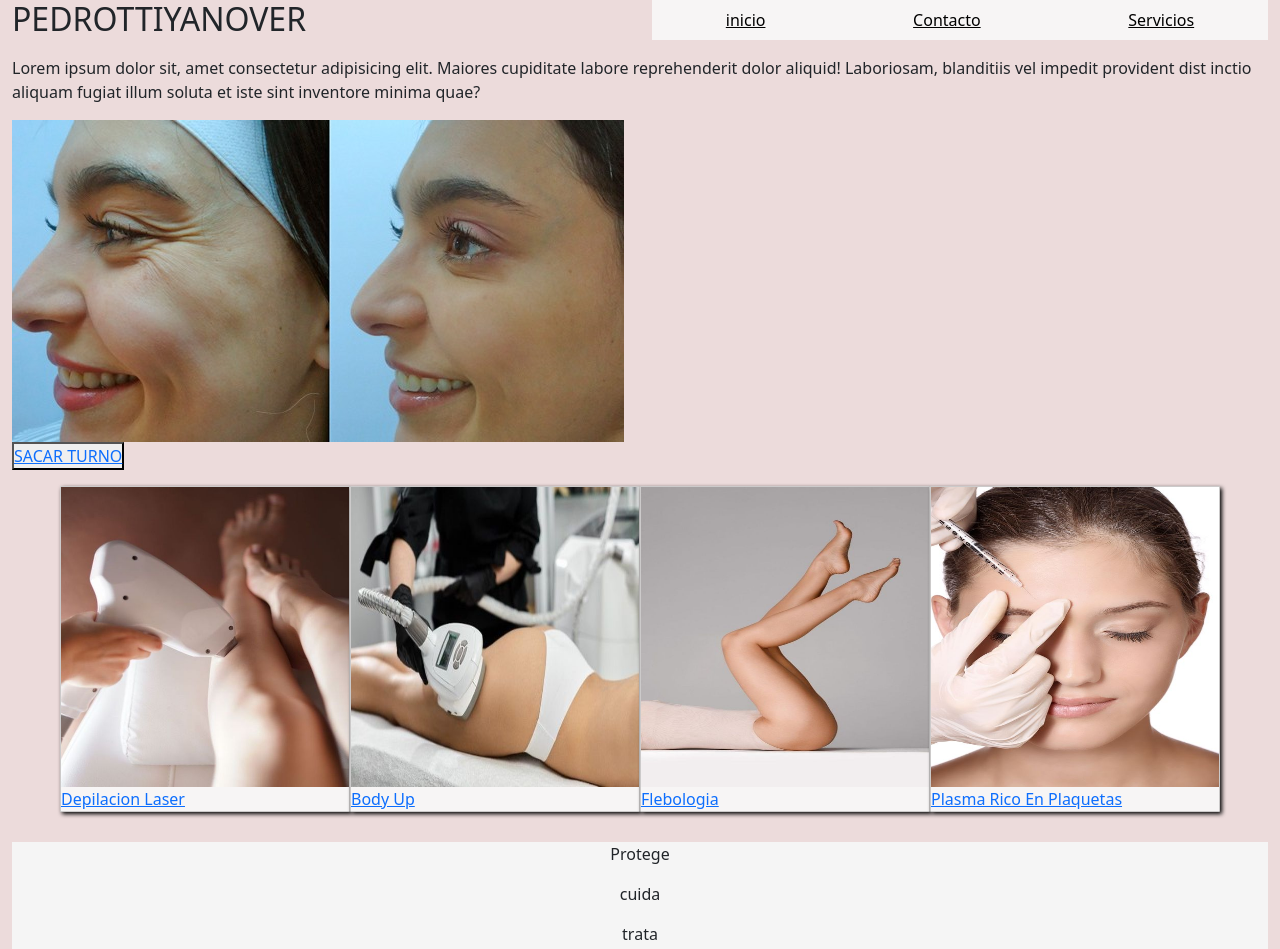
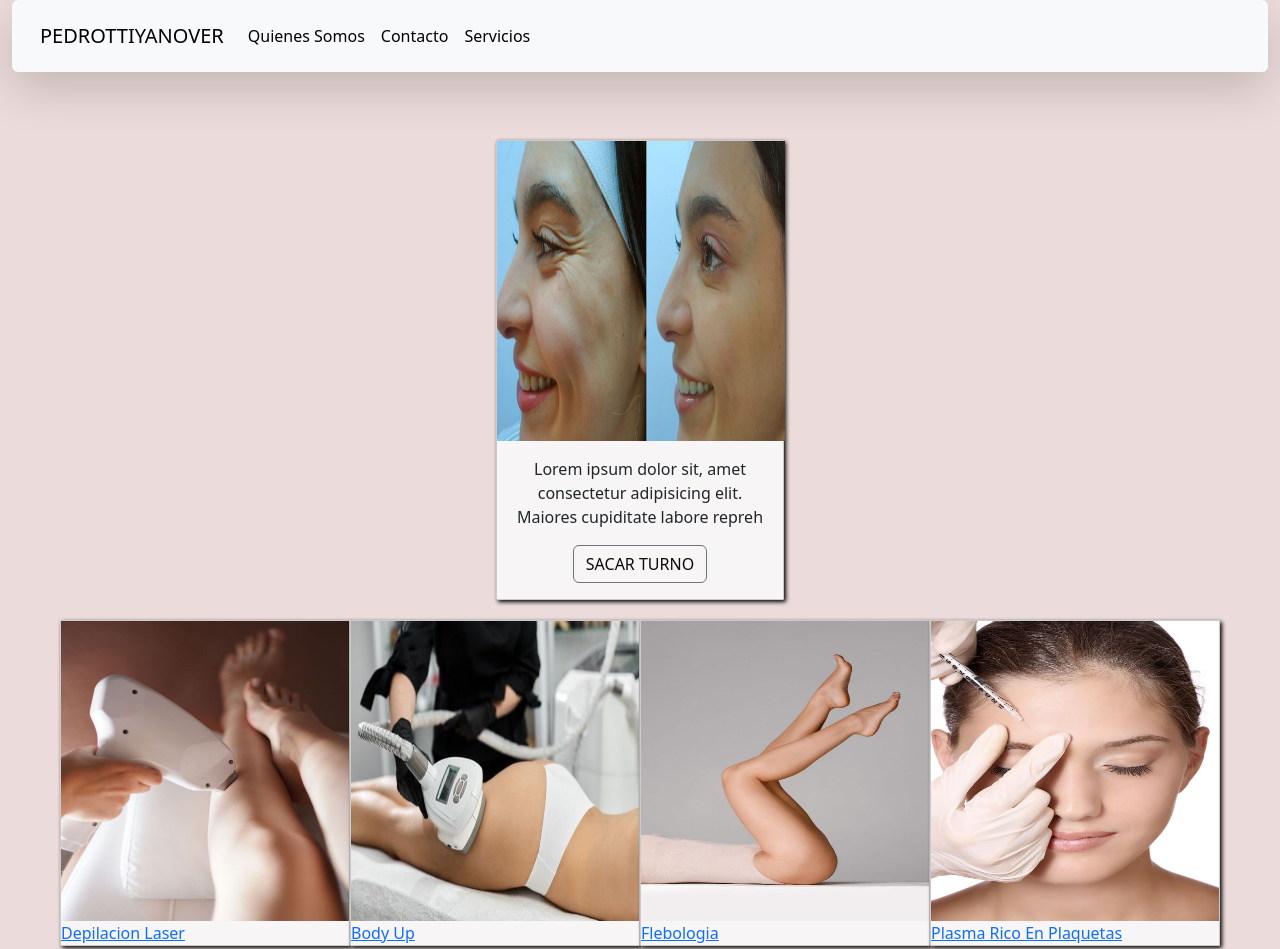
Before and after one commit to IvanYsea/pedrottiyanoverestetica, a website: page pages/Botox.html in a window 1280 px wide. Shown: the top 949 px of the page. Drawn offline with nearby package versions, Linux system fonts and the light colour scheme.

Commit message:
Tercer Pre-Entrega

```diff
--- a/pages/Botox.html
+++ b/pages/Botox.html
@@ -3,49 +3,71 @@
 <head>
     <meta charset="UTF-8">
     <meta name="viewport" content="width=device-width, initial-scale=1.0">
-    <title>Botox</title>
+    <meta name="description" content="Con el bótox se emplea una toxina para impedir temporalmente el movimiento de un músculo, se utiliza para suavizar arrugas, entre otras cosas">
+    <meta name="author" content="Ysea Ivan">
+    <meta name="copyright" content="Pedrotti Marcela, Yanover Susana">
+    <meta property="og:title" content=PedrottiYanover>
+    <meta property="og:site_name" content=Centro de Estetica PedrottiYanover>
+    <meta property="og:url" content="">
+    <meta property="og:description" content=Somos un grupo de doctoras dedicadas al tratado y cuidado de tu piel, contactanos a nuestro WhatsApp para mas informacion.>
+    <meta property="og:type" content=website>
+    <meta property="og:image" content="https://i.pinimg.com/564x/e8/f7/bd/e8f7bda9b7c03cc9c1c7aaf4b2952b98.jpg">
+    <title>Botox | PEDROTTIYANOVER</title>
     <link href="https://cdn.jsdelivr.net/npm/bootstrap@5.3.1/dist/css/bootstrap.min.css" rel="stylesheet"
     integrity="sha384-4bw+/aepP/YC94hEpVNVgiZdgIC5+VKNBQNGCHeKRQN+PtmoHDEXuppvnDJzQIu9" crossorigin="anonymous">
 <link rel="stylesheet" href="../css/style.css">
+<link rel="shortcut icon" href="../Assets/imagenes/image (2).png" type="image/x-icon">
 </head>
 <body class="container-fluid fondo">
 
 
-        <header>
-
-            <div class="row">
-
-                <h2 class="col">PEDROTTIYANOVER</h2>
-                <nav class="col">
-                    <ul class="d-flex justify-content-around navbar">
-                        <li class="list-group-item"> <a class="text-black " href="../index.html">inicio</a></li>
-                        <li class="list-group-item"> <a class="text-black "
+    <header>
+        <nav class="navbar navbar-expand-lg bg-body-tertiary shadow-lg p-3 mb-5 bg-body-tertiary rounded">
+            <div class="container-fluid">
+                <a class="navbar-brand" href="../index.html">PEDROTTIYANOVER</a>
+                <button class="navbar-toggler" type="button" data-bs-toggle="collapse"
+                    data-bs-target="#navbarSupportedContent" aria-controls="navbarSupportedContent"
+                    aria-expanded="false" aria-label="Toggle navigation">
+                    <span class="navbar-toggler-icon"></span>
+                </button>
+                <div class="collapse navbar-collapse" id="navbarSupportedContent">
+                    <ul class="navbar-nav me-auto mb-2 mb-lg-0">
+                        <li class="nav-item">
+                            <a class="nav-link active" aria-current="page" href="../pages/quienessomos.html">Quienes
+                                Somos</a>
+                        </li>
+                        <li class="nav-item">
+                            <a class="nav-link active"
                                 href="https://www.whatsapp.com/catalog/5493516594185/?app_absent=0"
-                                target="_blank">Contacto</a></li>
-                        <li class="list-group-item"> <a class="text-black " href="../index.html">Servicios</a> </li>
+                                target="_blank">Contacto</a>
+                        </li>
+                        </li>
+                        <li class="nav-item">
+                            <a class="nav-link active" aria-current="page" href="#servicios">Servicios</a>
+                        </li>
                     </ul>
-                </nav>
-        </header>
+                </div>
+            </div>
+        </nav>
+    </header>
 
 
 
         <main>
 
-            <section>
-                <div>
-                    <p>Lorem ipsum dolor sit, amet consectetur adipisicing elit. Maiores cupiditate
-                        labore reprehenderit dolor aliquid! Laboriosam, blanditiis vel impedit provident dist
-                        inctio aliquam fugiat illum soluta et iste sint inventore minima quae?
-                    </p>
-                    <img class="" src="../Assets/imagenes/antes y despues botox.jpg" alt="cara">
-                </div>
-
-                <p>
-                    <button> <a href="https://wa.me/c/5493516594185" target="_blank">SACAR TURNO</a> </button>
-                </p>
+            <section class="card-botox">
+                <div class="card" style="width: 18rem;">
+                    <img class="img4" src="../Assets/imagenes/antes y despues botox.jpg" class="card-img-top" alt="BodyUp">
+                    <div class="card-body">
+                        <p class="card-text">Lorem ipsum dolor sit, amet consectetur adipisicing elit. Maiores cupiditate
+                            labore repreh</p>
+                            <span>
+                                <button type="button" class="btn btn-outline-secondary"><a href="https://wa.me/c/5493516594185" target="_blank">SACAR TURNO</a></button>
+                            </span>
+                    </div>
             </section>
 
-            <section class="ofrecimiento">
+            <section id="servicios" class="ofrecimiento">
                 <div class="card">
                     <img class="img2" src="../Assets/imagenes/depilacion definitiva laser.jpg" alt="Depilacion">
                     <span><a href="../pages/Depilacion laser.html">Depilacion Laser</a></span>
--- /dev/null
+++ b/scss/layout/_main-botox.scss
@@ -0,0 +1,26 @@
+.card-botox{
+display: flex;
+flex-direction: row;
+justify-content: center;
+align-items: center;
+flex-wrap: wrap;
+height: 31.25rem;
+div{
+    background-color: $color-navbar;
+}
+}
+
+.card-body{
+    p{
+        text-align: center;
+    }
+    span{
+        display: flex;
+        flex-direction: row;
+        justify-content: center;
+        a{
+            text-decoration: none;
+            color: rgb(12, 11, 11);
+        }
+    }
+}
--- a/scss/layout/_main.scss
+++ b/scss/layout/_main.scss
@@ -35,6 +35,7 @@
 .ofrecimiento {
     @include flex(row, center, space-around, wrap, center);
     background-color: whitesmoke;
+    border-radius: 20px;
 
 }
 .card {
--- a/scss/style.scss
+++ b/scss/style.scss
@@ -4,5 +4,6 @@
 @import "./layout/body";
 @import "./layout/header";
 @import "./layout/main";
+@import "./layout/main-botox";
 @import "./layout/footer";
 @import "./layout/media/media435"
```
Also changed, not shown: index.html (+14 -0 lines), pages/quienessomos.html (+37 -35 lines), Assets/imagenes/image (2).png (added), css/style.css.
